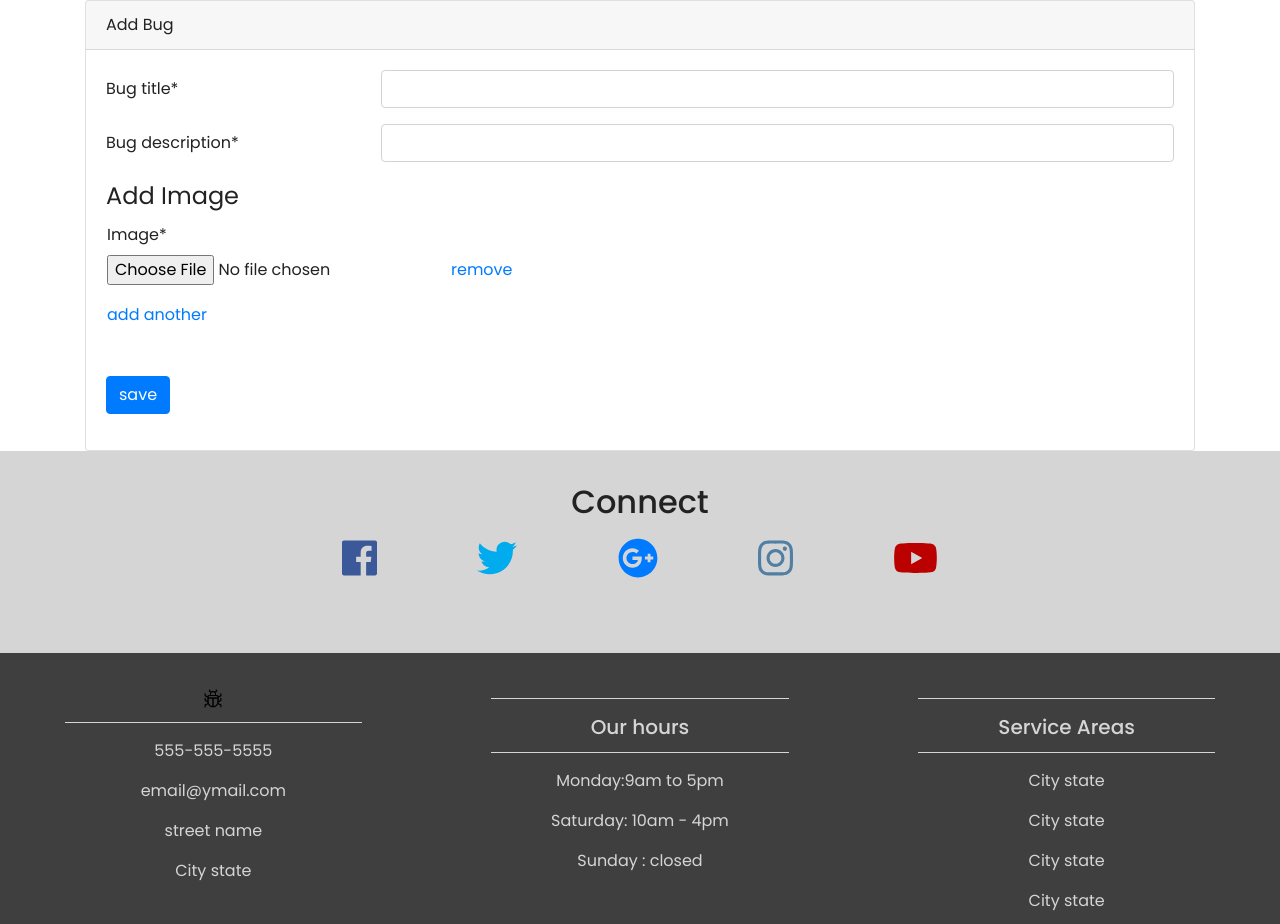
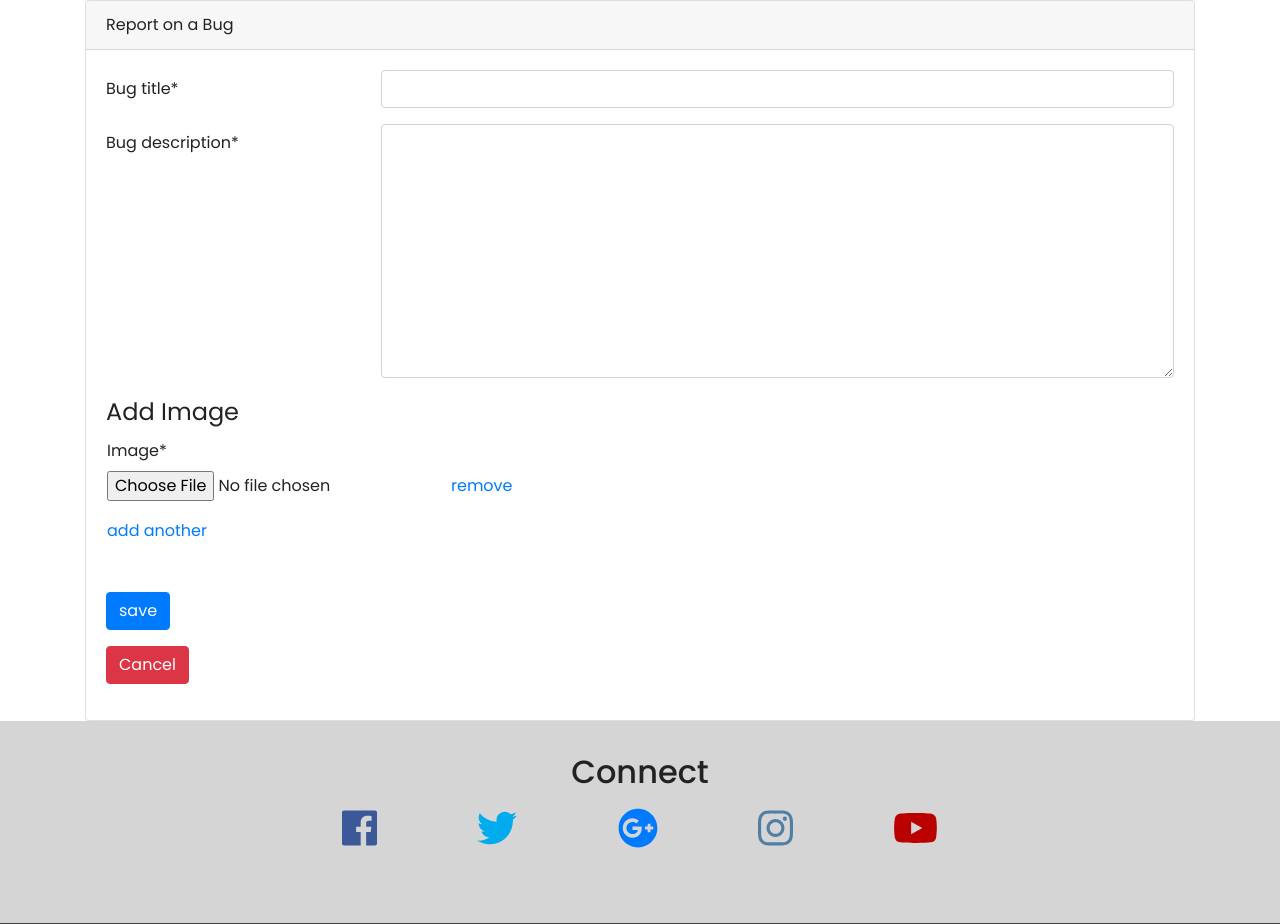
Before and after one commit to Muzamir0604/bugtracker, a Django app: page /bug/form/ in a window 1280 px wide. Shown: the part 100-1024 px from the top of the page. Run offline with Django 3.2, Linux system fonts and the light colour scheme; some libraries are stand-ins or nearby versions.

Commit message:
create bug - cancel feature

```diff
--- a/bug/forms.py
+++ b/bug/forms.py
@@ -22,15 +22,17 @@ class BugForm(forms.ModelForm):
         self.helper.form_class = 'form-horizontal'
         self.helper.label_class = 'col-md-3 create-label'
         self.helper.field_class = 'col-md-9'
+
         self.helper.layout = Layout(
             Div(
                 Field('bug_title'),
-                Field('bug_description'),
+                Field('bug_description', css_class = 'row-fluid' ),
                 Fieldset('Add Image',
                     Formset('image')),
                 # Field('note'),
                 HTML("<br>"),
                 ButtonHolder(Submit('submit', 'save')),
+                ButtonHolder(Submit('cancel', 'Cancel', css_class='btn-danger',formnovalidate='formnovalidate'))
                 )
         )
 
@@ -41,5 +43,5 @@ class ImageForm(forms.ModelForm):
         fields = ('image',)
 
 ImageFormSet = inlineformset_factory(
-    Bug, Image, form=ImageForm, fields=['image'], extra=1, can_delete=True, max_num=2, validate_max=True
+    Bug, Image, form=ImageForm, fields=['image'], extra=1, can_delete=True, max_num=3, validate_max=True
 )
--- a/bug/models.py
+++ b/bug/models.py
@@ -10,7 +10,7 @@ from django.forms.models import inlineformset_factory
 
 class Bug(models.Model):
     bug_title = models.CharField(max_length=200)
-    bug_description = models.CharField(max_length=500)
+    bug_description = models.TextField(max_length=1000)
     bug_states = models.CharField(max_length=50, default="new")
     pub_date = models.DateTimeField('date published', auto_now_add=True)
     reported_by = models.ForeignKey(get_user_model(),related_name="bugs", on_delete=models.CASCADE,null=True)
--- a/bug/static/bug/styles/main.css
+++ b/bug/static/bug/styles/main.css
@@ -5,6 +5,7 @@
 }
 .bug-table{
   width:100%;
+  padding-right: 0;
 }
 .h3{
   font-size: 22px;
--- a/bug/templates/bug/bug_create.html
+++ b/bug/templates/bug/bug_create.html
@@ -4,7 +4,7 @@
 <div class="container">
     <div class="card">
         <div class="card-header">
-            Add Bug
+            Report on a Bug
         </div>
         <div class="card-body">
           <form method="post" enctype="multipart/form-data">
--- a/bug/templates/bug/index.html
+++ b/bug/templates/bug/index.html
@@ -9,14 +9,14 @@
 <div class="container-fluid padding">
   <div class="row padding">
     <div class="col-md-3"></div>
-    <div class="col-md-6">
+    <div class="col-md-6 table-responsive">
       {% if latest_bug_list %}
           <div>
             <h3 style="float:left">List of Bugs</h3>
             <a href="{% url 'bug:bug-form' %}" class="btn btn-dark" role="button" style="float:right">Report Bug</a>
             <a href="{% url 'home' %}" class="btn btn-info" role="button" style="float:right; margin-right:1rem">Back to Home</a>
           </div>
-          <table class="bug-table table-striped table-responsive table-hover">
+          <table class="bug-table table-striped table-hover">
           <thead class="thead-dark">
             <tr>
               <th scope="col">#</th>
--- a/bug/views.py
+++ b/bug/views.py
@@ -7,12 +7,20 @@ from .forms import *
 # from django.forms import modelformset_factory
 from django.contrib import messages
 from django.db import transaction
+from django.http import HttpResponseRedirect
 # from django.contrib.auth import get_user_model
 
+class FormActionMixin(object):
 
+    def post(self, request, *args, **kwargs):
+        """Add 'Cancel' button redirect."""
+        if "cancel" in request.POST:
+            return HttpResponseRedirect(reverse('bug:index'))
+        else:
+            return super(FormActionMixin, self).post(request, *args, **kwargs)
 # Create your views here.
 class IndexView(generic.ListView):
-    # model= Bug
+    model= Bug
     template_name = 'bug/index.html'
     context_object_name = 'latest_bug_list'
 
@@ -37,7 +45,7 @@ class UpdateBug(generic.UpdateView):
     fields = ['bug_title', 'bug_description']
     success_url =  reverse_lazy('bug:index')
 
-class BugCreate(generic.edit.CreateView):
+class BugCreate(FormActionMixin,generic.edit.CreateView):
     model =  Bug
     template_name = 'bug/bug_create.html'
     form_class = BugForm
--- a/templates/base.html
+++ b/templates/base.html
@@ -12,7 +12,7 @@
 	<link type = "text/css" href="{% static '/styles/main.css' %}" rel="stylesheet">
 	<link type = "text/css" href="{% static '/custom.css' %}" rel="stylesheet">
 
-	<link rel="shortcut icon" type="image/png" href="{% static 'favicon.ico' %}?ver=2"/>
+	<link rel="shortcut icon" type="image/png" href="{% static 'img/bug.png' %}?ver=2"/>
 	<script src="https://ajax.googleapis.com/ajax/libs/jquery/3.3.1/jquery.min.js"></script>
 	<script src="https://cdnjs.cloudflare.com/ajax/libs/popper.js/1.12.9/umd/popper.min.js"></script>
 	<script src="https://maxcdn.bootstrapcdn.com/bootstrap/4.0.0/js/bootstrap.min.js"></script>
```
Also changed, not shown: db.sqlite3.
